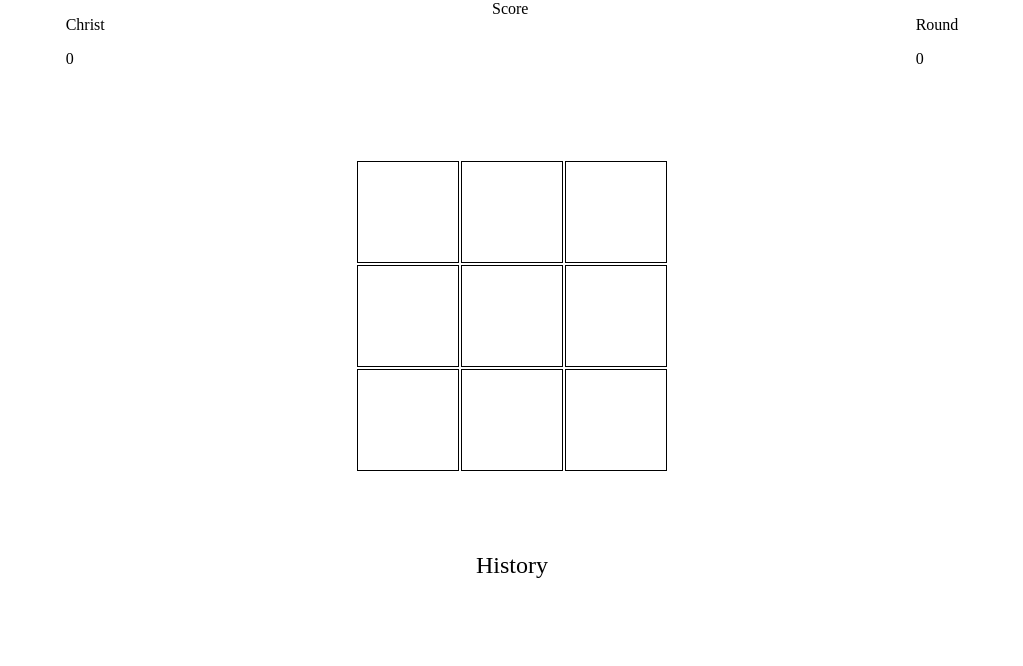
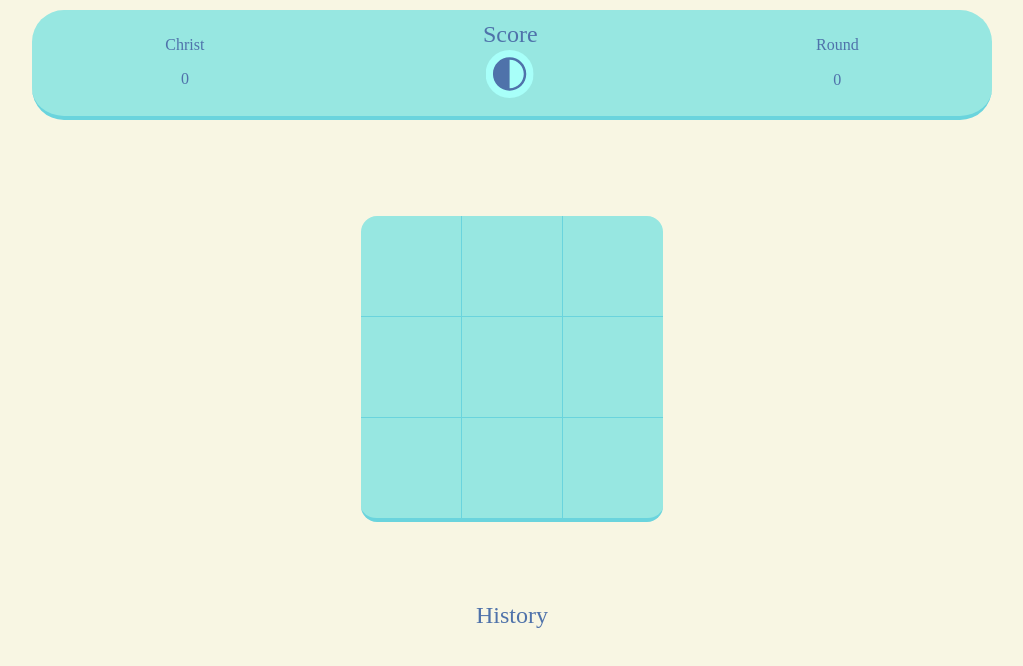
Before and after one commit to Mir1sk/practice_1, a website: page index_2.html in a window 1280 px wide. Shown: the whole page, without its empty margins (128-1151 px from the left). Drawn offline with Linux system fonts and the light colour scheme.

Commit message:
v.2.0(css style)

```diff
--- a/css/style.css
+++ b/css/style.css
@@ -1,28 +1,70 @@
 
 body, html {
   height: 100%;
-  margin: 0;
+  margin: 0px;
+}
+
+body {
+  background-color: var(--1-color);
+  perspective: 1000px;
 }
 
 .score {
+padding: 10px 0 0 0;
+  display: flex;
+  justify-content:center;
+  height: auto;
+  width: 100%;
+}
+
+#score-container {
+  margin: 0 0.5rem;
   display: flex;
   justify-content: space-around;
-  height: 10%;
+  padding: 10px;
+  width: 100%;
+  scale: 1.0;
+  border-radius: 2rem;
+  background-color: var(--2-color);
+  border-bottom: 4px solid var(--3-color);
+}
+
+#dark-theme-container {
+  position: absolute;
+  translate: -0.15rem 2.5rem;
+  display: flex;
+  align-items: center;
+}
+
+#dark-theme-svg {
+  width: 3rem;
+  fill: #6AD4DD;
+}
+
+#dark-theme-svg:hover {
+  transition: ease 0.3s;
+  filter: brightness(110%);
+}
+
+#textScore-container {
+  margin-left: 2rem;
+  margin-right: 2rem;
 }
 
 #textScore {
+  display: flex;
   font-size: x-large;
   margin-top: 2%;
+  color: var(--5-color);
 }
 
-.christScore, .roundScore {
-  display: flex;
+#christScore, #roundScore {
   align-items: center;
-  font-size: x-large;
+  color: var(--5-color);
 }
 
-.christScore p, .roundScore p {
-  margin-right: 20px;
+#christValue, #roundValue {
+  margin: 40%;
 }
 
 .gameSection {
@@ -31,12 +73,10 @@ body, html {
   justify-content: center;
 }
 
-.game {
-
+#game {
+  margin-top: 1rem;
   align-items: center;
   flex-direction: column;
-  border: 1rem;
-  border-color: black;
   height: 50%;
 }
 
@@ -47,11 +87,61 @@ body, html {
 .btn {
   width: 100px;
   height: 100px;
-  border: 1px solid #000;
   display: flex;
   justify-content: center;
   align-items: center;
-  margin: 1px;
+  background-color: var(--2-color);
+}
+
+.btn:hover {
+  transition: ease 0.3s;
+  filter: brightness(125%);
+}
+
+#a1 {
+  border-radius: 1rem 0 0 0;
+  border-right: 1px solid var(--3-color);
+}
+
+#a2 {
+  border-right: 1px solid var(--3-color);
+}
+
+#a3 {
+  border-radius: 0 1rem 0 0;
+}
+
+#b1 {
+  border-top: 1px solid var(--3-color);
+  border-right: 1px solid var(--3-color);
+}
+
+#b2 {
+  border-top: 1px solid var(--3-color);
+  border-right: 1px solid var(--3-color);
+}
+
+#b3 {
+  border-top: 1px solid var(--3-color);
+}
+
+#c1 {
+  border-radius: 0 0 0 1rem;
+  border-top: 1px solid var(--3-color);
+  border-right: 1px solid var(--3-color);
+  border-bottom: 4px solid var(--3-color);
+}
+
+#c2 {
+  border-top: 1px solid var(--3-color);
+  border-right: 1px solid var(--3-color);
+  border-bottom: 4px solid var(--3-color);
+}
+
+#c3 {
+  border-radius: 0 0 1rem 0;
+  border-top: 1px solid var(--3-color);
+  border-bottom: 4px solid var(--3-color);
 }
 
 .history {
@@ -66,6 +156,7 @@ body, html {
   justify-content: center;
   font-size: x-large;
   margin-bottom: 2rem;
+  color: var(--5-color);
 }
 
 #matchHistory {
@@ -73,14 +164,48 @@ body, html {
   flex-wrap: wrap;
   justify-content: center;
   gap: 1%;
+  padding-bottom: 5rem;
 }
 
 .border {
   width: 100px;
   height: 100px;
-  border: 1px solid #000;
+  background-color: var(--2-color);
   display: flex;
   justify-content: center;
   align-items: center;
-  margin: 1px;
 }
+
+
+
+
+@media only screen and (min-width: 900px) {
+  #score-container {
+    margin: 0 10rem;
+  }
+}
+
+@media only screen and (min-width: 1440px) {
+  #score-container {
+    margin: 0 20rem;
+  }
+}
+
+
+
+
+:root {
+  --1-color: #F8F6E3;
+  --2-color: #97E7E1;
+  --3-color: #6AD4DD;
+  --4-color: #89b5fc;
+  --5-color: #4f72aa;
+}
+
+/* :root {
+  --1-color: #191919;
+  --2-color: #1C1C1C;
+  --3-color: #333333;
+  --4-color: #D1FF4C;
+  --5-color: #CAFF33;
+} */
--- a/index_2.html
+++ b/index_2.html
@@ -1,55 +1,64 @@
 <!DOCTYPE html>
 <html lang="en">
   <head>
-  <meta charset="UTF-8">
-  <meta name="viewport" content="width=device-width, initial-scale=1.0">
-  <title>Document</title>
-  <link rel="stylesheet" href="css/style.css">
+    <meta charset="UTF-8" />
+    <meta name="viewport" content="width=device-width, initial-scale=1.0" />
+    <title>Hrestyky Nulyky by Myroslav</title>
+    <link rel="stylesheet" href="css/style.css" />
   </head>
   <body>
     <section class="score">
+      <div id="score-container">
         <div id="christScore">
           <p>Christ</p>
-      <div id="christValue">0</div>
+          <p id="christValue">0</p>
         </div>
 
-    <div>Score</div>
+        <div id="textScore-container">
+          <p id="textScore">Score</p>
+        </div>
 
         <div id="roundScore">
           <p>Round</p>
-      <div id="roundValue">0</div>
+          <p id="roundValue">0</p>
+        </div>
+      </div>
+
+      <div id="dark-theme-container">
+        <a id="colorChangeButton" href="#">
+          <img id="dark-theme-svg" src="img/_2/dark-theme.svg" />
+        </a>
       </div>
     </section>
 
-
-
     <section class="gameSection">
-    <div id="game">
+      <div id="game" class="container">
+        <div id="board" class="board">
           <div class="row">
-        <div id="a1" class="btn"></div>        <div id="a2" class="btn"></div>        <div id="a3" class="btn"></div>
+            <div id="a1" class="btn"></div>
+            <div id="a2" class="btn"></div>
+            <div id="a3" class="btn"></div>
           </div>
 
           <div class="row">
-        <div id="b1" class="btn"></div>        <div id="b2" class="btn"></div>        <div id="b3" class="btn"></div>
+            <div id="b1" class="btn"></div>
+            <div id="b2" class="btn"></div>
+            <div id="b3" class="btn"></div>
           </div>
 
           <div class="row">
-        <div id="c1" class="btn"></div>        <div id="c2" class="btn"></div>        <div id="c3" class="btn"></div>
+            <div id="c1" class="btn"></div>
+            <div id="c2" class="btn"></div>
+            <div id="c3" class="btn"></div>
           </div>
         </div>
-
+      </div>
     </section>
-
-
 
     <section class="history">
       <div class="history-text">History</div>
-    <div id="matchHistory">
-
-
-    </div>
+      <div id="matchHistory"></div>
     </section>
-
 
     <script src="js/script_2.js"></script>
   </body>
--- a/js/script_2.js
+++ b/js/script_2.js
@@ -87,8 +87,8 @@ function handleClick() {
   if (queue == 0) {
       this.innerHTML = `
       <svg xmlns="http://www.w3.org/2000/svg" viewBox="0 0 100 100" width="100" height="100">
-      <line x1="10" y1="10" x2="90" y2="90" stroke="black" stroke-width="10"/>
-      <line x1="10" y1="90" x2="90" y2="10" stroke="black" stroke-width="10"/>
+      <line x1="10" y1="10" x2="90" y2="90" stroke="#ffc400" stroke-width="10"/>
+      <line x1="10" y1="90" x2="90" y2="10" stroke="#ffc400" stroke-width="10"/>
       </svg>
       `;
       this.classList.add('christ');
@@ -97,7 +97,7 @@ function handleClick() {
   } else if (queue == 1){
       this.innerHTML = `
       <svg xmlns="http://www.w3.org/2000/svg" viewBox="0 0 100 100" width="100" height="100">
-      <circle cx="50" cy="50" r="40" stroke="black" stroke-width="10" fill="none"/>
+      <circle cx="50" cy="50" r="40" stroke="#CAFF33" stroke-width="10" fill="none"/>
       </svg>
       `;
       this.classList.add('round');
@@ -133,3 +133,42 @@ function reset() {
   document.getElementById('game').innerHTML = gameBackup;
   enableButtons();
 }
+
+
+
+
+
+var darkThemeContainer = document.getElementById("dark-theme-container");
+
+
+var darkThemeImg = document.getElementById("dark-theme-svg");
+var colorChangeButton = document.getElementById("colorChangeButton");
+
+colorChangeButton.addEventListener("click", function() {
+  var currentSrc = darkThemeImg.src;
+
+
+    if (currentSrc.endsWith("dark-theme.svg")) {
+      darkThemeImg.src = "img/_2/dark-theme-v2.svg";
+    } else {
+      darkThemeImg.src = "img/_2/dark-theme.svg";
+    }
+});
+
+darkThemeContainer.addEventListener("click", function() {
+  var currentColor = getComputedStyle(document.documentElement).getPropertyValue('--1-color');
+  var rootStyles = document.documentElement.style;
+  if (currentColor === '#F8F6E3') {
+    document.documentElement.style.setProperty('--1-color', '#191919');
+    document.documentElement.style.setProperty('--2-color', '#1C1C1C');
+    document.documentElement.style.setProperty('--3-color', '#333333');
+    document.documentElement.style.setProperty('--4-color', '#D1FF4C');
+    document.documentElement.style.setProperty('--5-color', '#CAFF33');
+  } else {
+    document.documentElement.style.setProperty('--1-color', '#F8F6E3');
+    document.documentElement.style.setProperty('--2-color', '#97E7E1');
+    document.documentElement.style.setProperty('--3-color', '#6AD4DD');
+    document.documentElement.style.setProperty('--4-color', '#89b5fc');
+    document.documentElement.style.setProperty('--5-color', '#4f72aa');
+  }
+});
```
Also changed, not shown: img/_2/dark-theme-v2.svg (added), img/_2/dark-theme.svg (added). Lines whose indentation alone changed are shown as unchanged.
